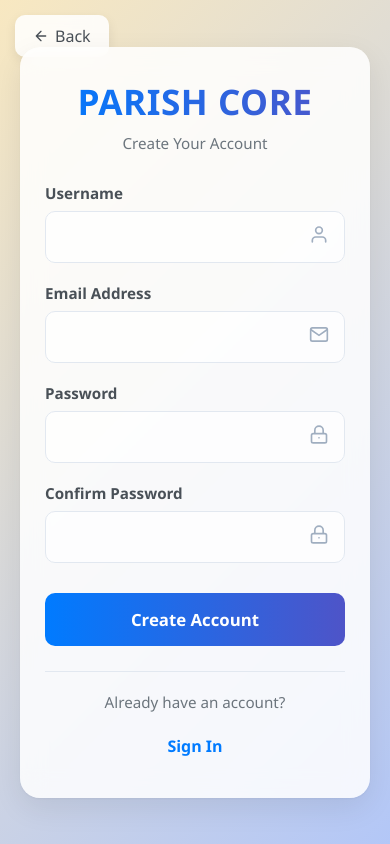
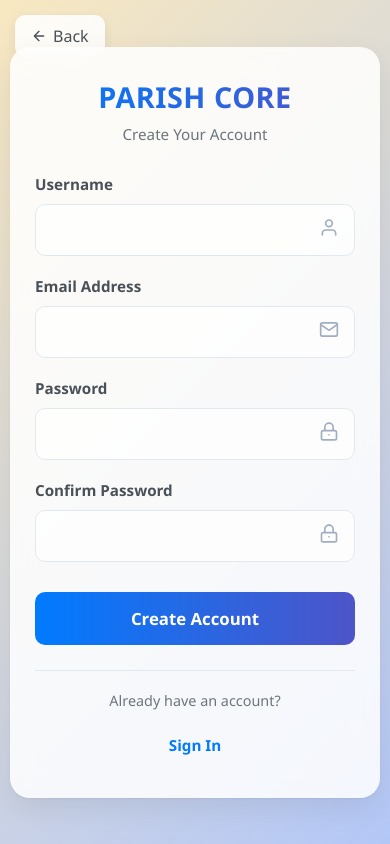
Before and after one commit to itsmechanot/church_fund, a Django app: page /register/ in a window 390 px wide. Run offline with Django 5.2, Linux system fonts and the light colour scheme.

Commit message:
Enhance mobile and tablet responsiveness for login and register pages

```diff
--- a/static/css/register.css
+++ b/static/css/register.css
@@ -249,13 +249,129 @@ body {
     margin-bottom: 20px;
 }
 
+/* Tablet Styles */
+@media (max-width: 1024px) {
+    .signup-container {
+        max-width: 550px;
+        padding: 45px 40px;
+    }
+
+    .logo h1 {
+        font-size: 2.4rem;
+    }
+
+    .form-group {
+        margin-bottom: 25px;
+    }
+
+    .input-wrapper input {
+        padding: 16px 18px;
+        font-size: 1.1rem;
+    }
+
+    .submit-btn {
+        padding: 16px;
+        font-size: 1.1rem;
+    }
+}
+
+/* Mobile Styles */
+@media (max-width: 768px) {
+    body {
+        padding: 15px;
+    }
+
+    .signup-container {
+        max-width: 100%;
+        padding: 35px 30px;
+        margin: 20px 0;
+    }
+
+    .logo h1 {
+        font-size: 2rem;
+    }
+
+    .logo p {
+        font-size: 1rem;
+    }
+
+    .form-group {
+        margin-bottom: 22px;
+    }
+
+    .form-group label {
+        font-size: 1rem;
+        margin-bottom: 10px;
+    }
+
+    .input-wrapper input {
+        padding: 15px 16px;
+        font-size: 1.05rem;
+    }
+
+    .submit-btn {
+        padding: 16px;
+        font-size: 1.1rem;
+    }
+
+    .back-button {
+        top: 20px;
+        left: 20px;
+        padding: 12px 20px;
+        font-size: 1.05rem;
+    }
+}
+
+/* Small Mobile Styles */
 @media (max-width: 480px) {
+    body {
+        padding: 10px;
+    }
+
     .signup-container {
         padding: 30px 25px;
+        margin: 10px 0;
+    }
+
+    .logo h1 {
+        font-size: 1.8rem;
+    }
+
+    .logo p {
+        font-size: 0.95rem;
+    }
+
+    .form-group {
+        margin-bottom: 20px;
+    }
+
+    .form-group label {
+        font-size: 0.95rem;
+    }
+
+    .input-wrapper input {
+        padding: 14px 16px;
+        font-size: 1rem;
+    }
+
+    .submit-btn {
+        padding: 15px;
+        font-size: 1.05rem;
     }
 
     .back-button {
         top: 15px;
         left: 15px;
+        padding: 10px 16px;
+        font-size: 1rem;
+    }
+
+    .login-section p {
+        font-size: 0.9rem;
+    }
+
+    .login-button {
+        padding: 12px 20px;
+        font-size: 0.95rem;
     }
 }
```
Also changed, not shown: static/css/login.css (+116 -0 lines).
